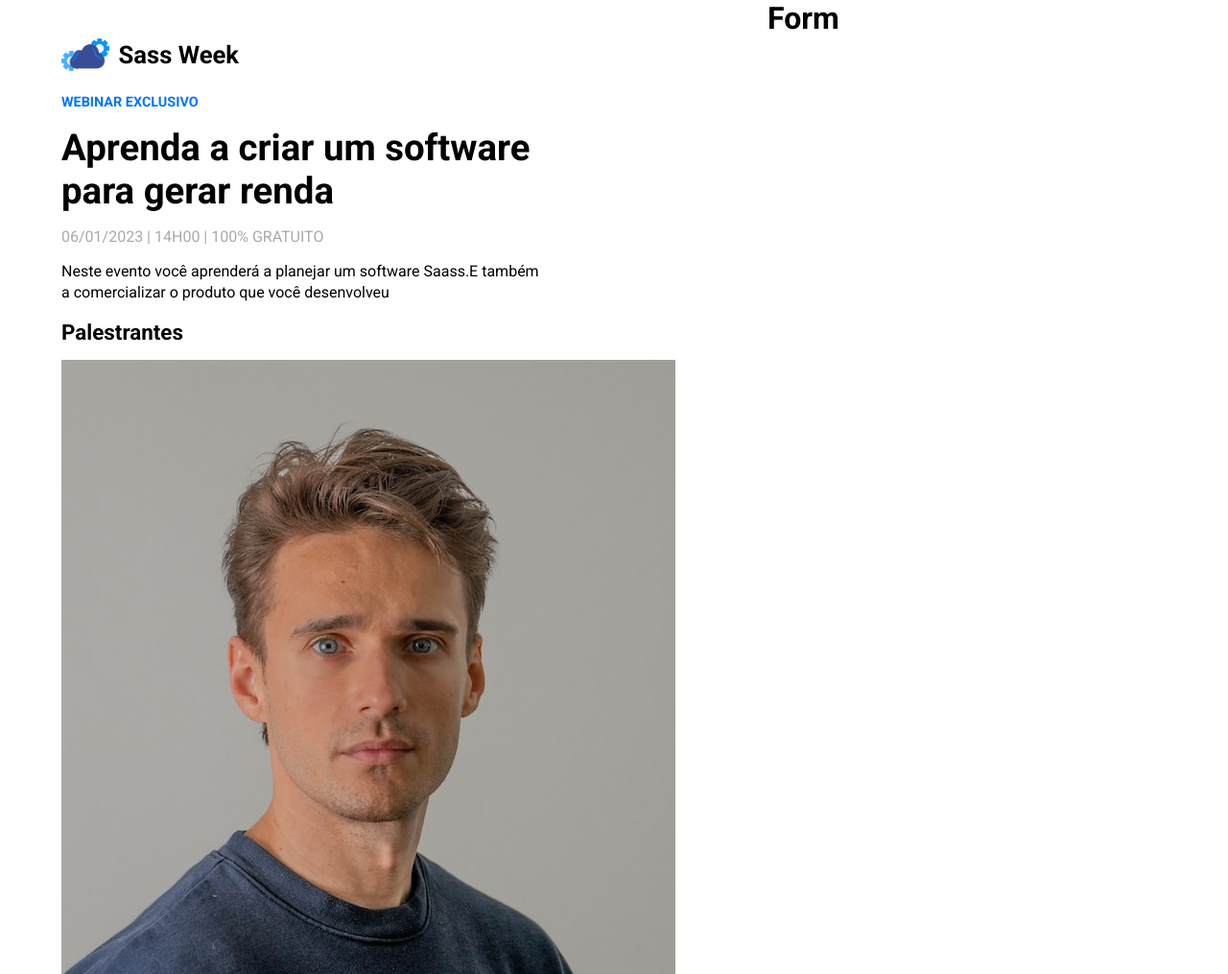
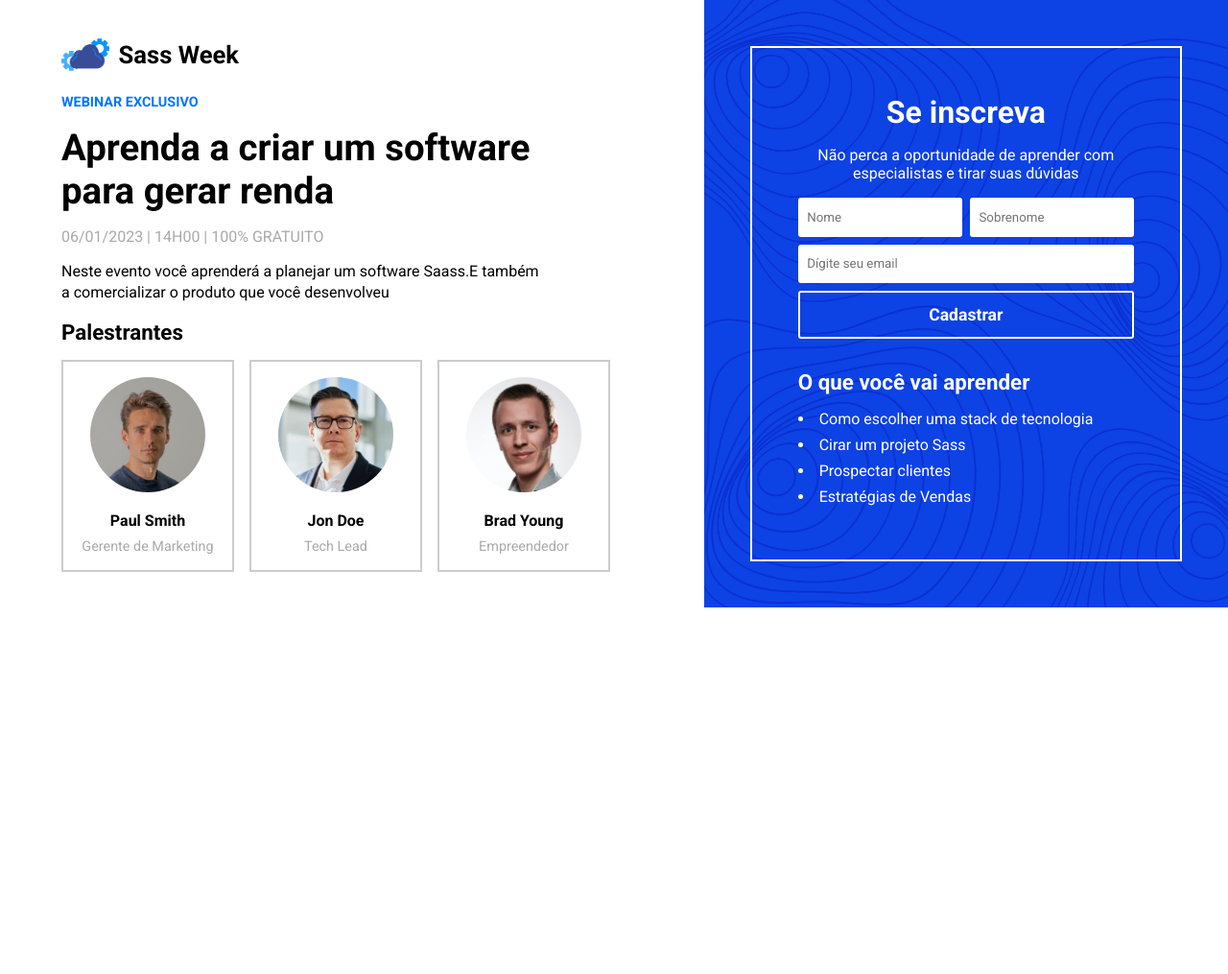
Before and after one commit to gabrielmiquelin2/html-css-matheus-battisti-hora-de-codar, a plain HTML site: page projeto/index.html in a window 1280 px wide. Shown: the top 1015 px of the page at 96% size. After the commit the page ends 800 px from the top, so only its background shows below. Drawn offline with Linux system fonts and the light colour scheme.

Commit message:
descobrir erro

```diff
--- a/projeto/index.html
+++ b/projeto/index.html
@@ -13,7 +13,6 @@
         <div class="brand">
              <img src="img/saasweeklogo.png" alt="Sass Week (logo)">
              <h1>Sass Week</h1>
-
         </div>
         <p class="exclusive">Webinar Exclusivo</p>
         <h2>Aprenda a criar um software para gerar renda</h2>
@@ -36,10 +35,30 @@
           <p class="user-name">Brad Young</p>
         <p class="user-role">Empreendedor</p>
        </div>
-        </div>
+    </div>
     </div>
     <div class="form-container">
-          <h1>Form</h1>
+          <div class="form-inner">
+               <h3>Se inscreva</h3>
+               <p>Não perca a oportunidade de aprender com especialistas e tirar suas dúvidas</p>
+               <form class="register-form">
+                    <div class="name-container">
+                        <input type="text" name="name" class="name" placeholder="Nome">
+                        <input type="text" name="lastname" class="lastname" placeholder="Sobrenome">
+                    </div>
+                    <input type="email" name="email" class="email" placeholder="Dígite seu email">
+                    <input type="submit" value="Cadastrar">
+               </form>
+               <div class="benefits">
+                  <h4>O que você vai aprender</h4>
+                    <ul>
+                        <li>Como escolher uma stack de tecnologia</li>
+                        <li>Cirar um projeto Sass</li>
+                        <li>Prospectar clientes</li>
+                        <li>Estratégias de Vendas</li>
+                    </ul>
+               </div>
+          </div>
     </div>
 </body>
 </html>
--- a/projeto/style.css
+++ b/projeto/style.css
@@ -13,8 +13,8 @@ body{
 
 /* Apresentação do Evento */
 .aboud-container{
-    flex: 1.4;  /*Lado esquerdo 40% maior que o for*/
-    padding: 2rem 4rem;/*rem(nos da adptação a telas responsivas) ele é relativo a uma medida*/
+  flex: 1.4;  /*Lado esquerdo 40% maior que o for*/
+  padding: 2rem 4rem;/*rem(nos da adptação a telas responsivas) ele é relativo a uma medida*/
 }
 
 .brand{
@@ -26,7 +26,7 @@ body{
 
 .brand img{
   height: 50px;
-  margin-right: .6rem;/*Afastando o "sass week" da logo*/
+  margin-right: 0.6rem;/*Afastando o "sass week" da logo*/
 }
 
 .exclusive{/*WEBINAR EXCLUSIVO*/
@@ -66,7 +66,164 @@ body{
   gap: 1rem;/*Deixa um espaçamento entre as imagens*/
 }
 
+.user-card{
+  border: 2px solid #ccc;/*Borda nos nomes das imagens*/
+  padding: 1rem;/*Para Afastar um pouco os elementos da borda*/
+  width: 180px;/*Largura*/
+  text-align: center;/*Texto no centro*/
+}
+
+.user-card img{
+  width: 120px;/*Largura limite */
+  border-radius: 50%;/*Arredondando as imagens*/
+  margin-bottom:1rem;/*Para afastar a imagem de suas respectivas descrições*/
+}
+
+.user-card .user-name{
+font-weight: bold;/*Negrito*/
+margin-bottom: 0.6rem;/*Afastando Seu nome de sua profissão*/
+}
+
+.user-card .user-role{
+ color: #aaa;
+ font-size: 0.9rem;
+}
+
 /* For */
 .form-container{
   flex: 1;
+  background-image: url(img/pattern.png);
+  background-size: cover;/*Mostrar a imagem por completo na area que tenho disponivel*/
+  color: #fff;
 }
+
+.form-inner {
+  margin: 3rem;/*Afastar da borda exterior*/
+  padding: 3rem;/*Afastar da borda interior*/
+  border: 2px solid #fff; /*Borda em volta do formulário*/
+  text-align: center;
+  display: flex;/*Coloco um ao lado do outro*/
+  flex-direction: column;/*Agora está UM ABAIXO DO OUTRO*/
+  align-items: center;/*Centraliza os elementos*/
+}
+
+.form-inner h3{
+  font-size: 2rem;/*Almento do tamanho da fonte*/
+  margin-bottom:1rem;/*Afastando o "Se inscreva" do conteúdo inferior*/
+}
+
+.form-inner p {
+  margin-bottom: 1rem;/*Afastando do conteúdo inferior*/
+}
+
+.register-form{
+  display: flex;/*Coloco um ao lado do outro*/
+  flex-direction: column;/*Agora está UM ABAIXO DO OUTRO*/
+  gap: 0.5rem;/*Espaçamento entre os itens do formulário*/
+  margin-bottom: 2rem;/*Afastando do conteúdo inferior*/
+}
+
+.name-container{
+  display: flex;/*Itens do formulário (nome, email...) um ao lado do outro*/
+  gap: 0.5rem;/*Afastando os itens do formulário na horizontal*/
+}
+
+.register-form input{
+  padding: 0.8rem 0.6rem;/*Mariores espaçamento nos itens do formulario*/
+  border: none;
+  border-radius: 3px;/*Arredondando as bordas*/
+}
+
+.email{
+  min-width: 100%;/*Determinei a Largura minima*/
+}
+
+.register-form input[type="submit"]{/*para atingi somente o "submit"*/
+   /*Estilizando o botão "CADASTRAR"*/
+   background-color: transparent;
+   color: #fff;
+   border: 2px solid #fff;
+   font-size: 1.1rem;
+   font-weight: bold;
+   cursor: pointer;/*Ao passar o mouse fica com uma "mãozinha"*/
+   transition: 0.5s;
+}
+
+.register-form input[type="submit"]:hover{/*Quando passar o mouse encima do botão cadastrar ele muda de cor*/
+   background-color: #fff;
+   color: #0075ff;
+}
+
+.benefits{
+  text-align: left;/*Alinhando os textos dos benefios há esquerda*/
+  align-self: start;/*Coloquei o alinhamento pro inicio ou seja mais para esquerda*/
+}
+
+.benefits h4{
+  font-size: 1.4rem;
+  margin-bottom: 1rem;
+}
+
+.benefits ul {
+  list-style-position:  inside;/*Para tudo respeitar o meu alinhamento*/
+}
+
+.benefits li{
+  margin-bottom: 0.5rem;/*Afastando do conteúdo inferior*/
+}
+
+/*RESPONSIVO*/
+@media (max-width: 450px){
+ body{
+  flex-direction: column;
+ }
+
+ .aboud-container{
+  padding: 2rem;
+  padding-bottom: 0;
+ }
+
+ .aboud-container h2{
+  font-size: 3rem;
+ }
+
+ .exclusive, .date{
+  font-size: 1.4rem;
+ }
+
+ .description{
+  font-size: 1.6rem;
+  line-height: 2.2rem;
+ }
+
+ .users-container{
+  flex-direction: column;
+ }
+
+ .user-card{
+  width: 100%;
+  padding: 2rem;
+ }
+
+ .user-card img{
+   width: 180px;
+
+ }
+
+ .user-card, .user-name{
+  font-size: 1.6rem;
+ }
+
+ .user-card, .user-role{
+  font-size: 1.4rem;
+ }
+
+ .form-inner{
+  padding: 2rem;
+  margin: 2rem;
+ }
+
+ .register-form, .name-container{
+  gap: 1rem;
+ }
+}
```
Also changed, not shown: 1 other file.
